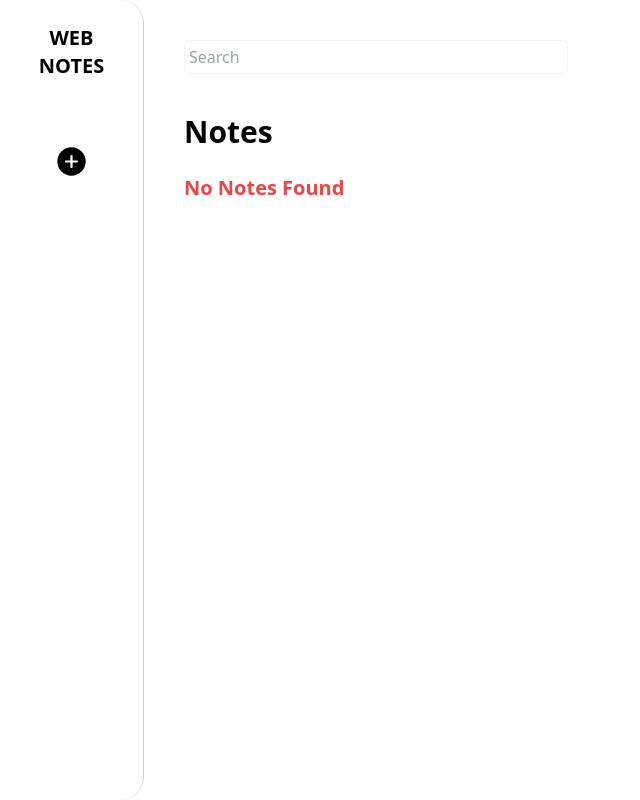
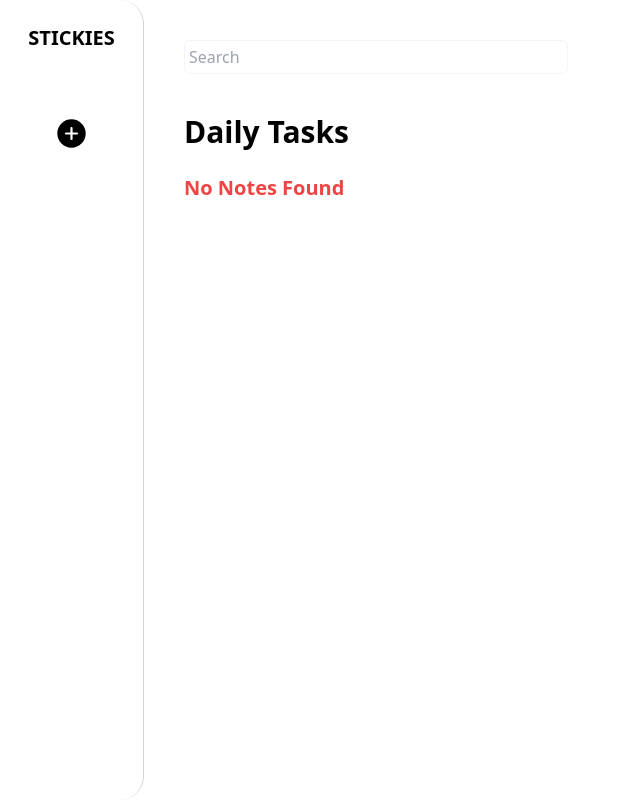
Before and after one commit to Shreyass48/react-app, a React (Vite) app: page /dashboard in a window 1280 px wide. Shown: the whole page, without its empty margins (0-640 px from the left). Built offline with nearby package versions, Linux system fonts and the light colour scheme.

Commit message:
code updayed

```diff
--- a/index.html
+++ b/index.html
@@ -4,7 +4,7 @@
     <meta charset="UTF-8" />
     <link rel="icon" href="/favicon.png" />
     <meta name="viewport" content="width=device-width, initial-scale=1.0" />
-    <title>Web Notes</title>
+    <title>Stickies</title>
   </head>
   <body>
     <div id="root"></div>
--- a/src/components/Note.jsx
+++ b/src/components/Note.jsx
@@ -1,12 +1,9 @@
 import React from "react";
 import { AiOutlineDelete } from "react-icons/ai";
-import { AiFillStar } from "react-icons/ai";
-import { AiOutlineStar } from "react-icons/ai";
 import { VscSave } from "react-icons/vsc";
 import { useState } from "react";
 
 function Note({ note, deleteNote, updateNote }) {
-  const [isStarred, setIsStarred] = useState(false);
   const [data, setData] = useState(note?.text || "");
   const [saveVisible, setSaveVisible] = useState(false);
   const bgColor = note?.color;
--- a/src/components/NoteView.jsx
+++ b/src/components/NoteView.jsx
@@ -12,7 +12,7 @@ function NoteView({ notes, deleteNote, updateNote }) {
         className="p-1 mt-5 border border-gray-100 rounded-md w-96"
       />
       <div className="mt-10">
-        <p className="text-3xl font-semibold">Notes</p>
+        <p className="text-3xl font-semibold">Daily Tasks</p>
       </div>
 
       <div className="mt-6 grid grid-cols-4 gap-3">
--- a/src/components/Sidebar.jsx
+++ b/src/components/Sidebar.jsx
@@ -13,18 +13,15 @@ function Sidebar({ addNote }) {
   return (
     <div>
       <div className="h-screen w-36 flex flex-col gap-10  border-gray-300 border-r rounded-3xl items-center">
-        <p className="p-6 font-semibold text-center text-xl">
-          WEB <br />
-          NOTES
-        </p>
-        <button onClick={handleExpand}>
+        <p className="p-6 font-semibold text-center text-xl ">STICKIES</p>
+        <button className="" onClick={handleExpand}>
           <IoAddCircle size={35} />
         </button>
         {isOpen && (
-          <ul className="flex flex-col gap-3 transition-transform duration-700">
+          <ul className="flex flex-col gap-3 ">
             {colors?.map((color, indx) => (
               <li
-                className="bg-red-400 h-6 w-6 rounded-xl  cursor-pointer"
+                className="bg-red-400 h-6 w-6 rounded-xl  cursor-pointer transition duration-100 ease-in-out hover:-translate-y-1 hover:scale-600"
                 key={indx}
                 style={{ backgroundColor: color }}
                 onClick={() => addNote(color)}
```
